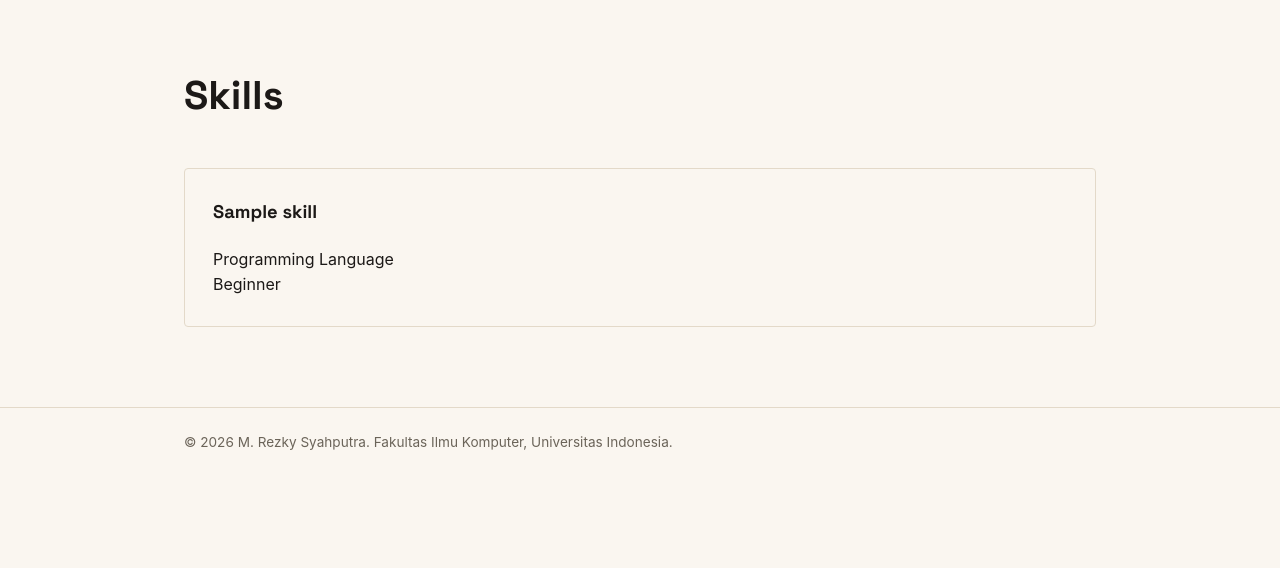
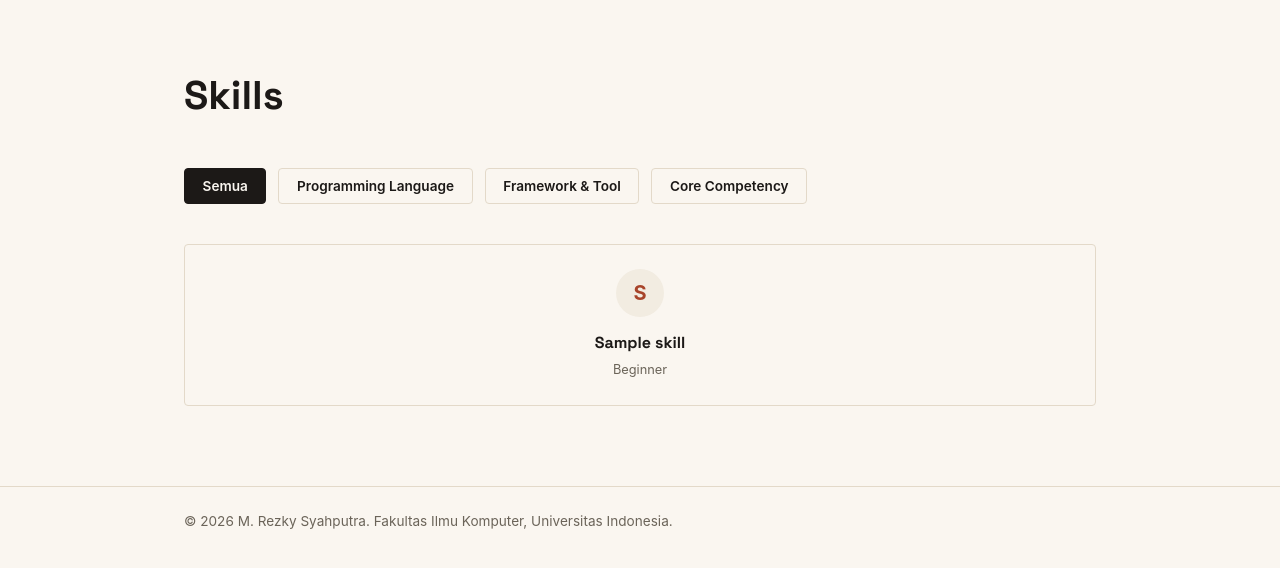
Before and after one commit to rezkyrise/myportofolio, a Django app: page /skill/ in a window 1280 px wide. Shown: the part 74-642 px from the top of the page. Run offline with Django 5.2, Linux system fonts and the light colour scheme; tables that the repository leaves empty hold one stand-in row (values such as "Sample post").

Commit message:
feat: add organization field and redesign experience/skill sections

```diff
--- a/main/models.py
+++ b/main/models.py
@@ -13,6 +13,7 @@ class Experience(models.Model):
 
     id = models.UUIDField(primary_key=True, default=uuid.uuid4, editable=False)
     title = models.CharField(max_length=255)
+    organization = models.CharField(max_length=255, blank=True, default="")
     description = models.TextField()
     category = models.CharField(max_length=20, choices=EXPERIENCE_CHOICES, default='full-time')
     thumbnail = models.URLField(blank=True, null=True)
--- a/main/views.py
+++ b/main/views.py
@@ -17,15 +17,44 @@ def show_main(request):
 
 
 def show_experience(request):
+    experiences = Experience.objects.all()
+    for experience in experiences:
+        experience.bullet_points = [
+            line.strip() for line in experience.description.split("\n") if line.strip()
+        ]
+
     context = {
         "name": "M. Rezky Syahputra",
-        "experience_list": Experience.objects.all(),
+        "experience_list": experiences,
     }
     return render(request, "experience.html", context)
 
+SKILL_ICON_MAP = {
+    "python": "python/python-original",
+    "java": "java/java-original",
+    "c++": "cplusplus/cplusplus-original",
+    "html5": "html5/html5-original",
+    "css3": "css3/css3-original",
+    "javascript": "javascript/javascript-original",
+    "django": "django/django-plain",
+    "git & github": "git/git-original",
+    "vs code": "vscode/vscode-original",
+    "sqlite & postgresql": "postgresql/postgresql-original",
+    "latex": "latex/latex-original",
+}
+
+
 def show_skill(request):
+    skills = Skill.objects.all()
+    for skill in skills:
+        slug = SKILL_ICON_MAP.get(skill.name.lower())
+        if slug:
+            skill.icon_url = f"https://cdn.jsdelivr.net/gh/devicons/devicon/icons/{slug}.svg"
+        else:
+            skill.icon_url = None
+
     context = {
         "name": "M. Rezky Syahputra",
-        "skill_list": Skill.objects.all(),
+        "skill_list": skills,
     }
     return render(request, "skill.html", context)
--- a/static/css/style.css
+++ b/static/css/style.css
@@ -327,21 +350,53 @@ button:focus-visible {
 }
 
 /* Skills section */
+/* Skills section */
 .skills-section {
     padding: 4rem 0 5rem;
 }
 
+.skill-filters {
+    display: flex;
+    flex-wrap: wrap;
+    gap: 0.75rem;
+    margin-bottom: 2.5rem;
+}
+
+.filter-btn {
+    font-family: inherit;
+    font-size: 0.85rem;
+    font-weight: 600;
+    color: var(--ink);
+    background-color: var(--paper);
+    border: 1px solid var(--line);
+    border-radius: var(--radius);
+    padding: 0.55rem 1.1rem;
+    cursor: pointer;
+    transition: background-color 0.2s ease, border-color 0.2s ease, color 0.2s ease;
+}
+
+.filter-btn:hover {
+    border-color: var(--accent);
+}
+
+.filter-btn.active {
+    background-color: var(--ink);
+    color: var(--paper);
+    border-color: var(--ink);
+}
+
 .skills-grid {
     display: grid;
-    grid-template-columns: repeat(auto-fit, minmax(260px, 1fr));
-    gap: 1.75rem;
+    grid-template-columns: repeat(auto-fit, minmax(200px, 1fr));
+    gap: 1.5rem;
 }
 
 .skill-card {
     background-color: var(--paper);
     border: 1px solid var(--line);
     border-radius: var(--radius);
-    padding: 1.75rem;
+    padding: 1.5rem;
+    text-align: center;
     transition: background-color 0.25s ease, border-color 0.25s ease, transform 0.25s ease, box-shadow 0.25s ease;
 }
 
@@ -352,50 +407,44 @@ button:focus-visible {
     box-shadow: 0 6px 16px rgba(0, 0, 0, 0.06);
 }
 
-.skill-icon {
-    font-size: 2.25rem;
-    margin-bottom: 0.85rem;
-    display: inline-block;
+.skill-logo {
+    width: 48px;
+    height: 48px;
+    object-fit: contain;
+    margin: 0 auto 0.85rem;
+    display: block;
     transition: transform 0.25s ease;
 }
 
-.skill-card:hover .skill-icon {
+.skill-card:hover .skill-logo,
+.skill-card:hover .skill-logo-fallback {
     transform: scale(1.1);
 }
 
-.skill-card h3 {
-    font-size: 1.15rem;
-    margin-bottom: 1.25rem;
-    color: var(--ink);
+.skill-logo-fallback {
+    width: 48px;
+    height: 48px;
+    margin: 0 auto 0.85rem;
+    display: flex;
+    align-items: center;
+    justify-content: center;
+    background-color: var(--paper-alt);
+    color: var(--accent-dark);
+    font-weight: 700;
+    font-size: 1.25rem;
+    border-radius: 50%;
+    transition: transform 0.25s ease;
 }
 
-.skill-tags {
-    list-style: none;
-    display: flex;
-    flex-wrap: wrap;
-    gap: 0.6rem;
+.skill-card h3 {
+    font-size: 1rem;
+    color: var(--ink);
+    margin-bottom: 0.25rem;
 }
 
-.skill-tags li {
-    font-size: 0.85rem;
-    font-weight: 600;
-    color: var(--ink);
-    background-color: var(--paper-alt);
-    border: 1px solid var(--line);
-    border-radius: var(--radius);
-    padding: 0.4rem 0.8rem;
-    transition: background-color 0.2s ease, border-color 0.2s ease, color 0.2s ease;
-}
-
-.skill-card:hover .skill-tags li {
-    background-color: var(--paper);
-    border-color: var(--line);
-}
-
-.skill-tags li:hover {
-    background-color: var(--ink) !important;
-    color: var(--paper) !important;
-    border-color: var(--ink) !important;
+.skill-proficiency {
+    font-size: 0.8rem;
+    color: var(--text-muted);
 }
 
 /* Footer */
--- a/templates/skill.html
+++ b/templates/skill.html
@@ -26,12 +26,23 @@
             <div class="container">
                 <h2 class="section-title">Skills</h2>
 
+                <div class="skill-filters">
+                    <button class="filter-btn active" data-filter="all">Semua</button>
+                    <button class="filter-btn" data-filter="language">Programming Language</button>
+                    <button class="filter-btn" data-filter="framework">Framework & Tool</button>
+                    <button class="filter-btn" data-filter="competency">Core Competency</button>
+                </div>
+
                 <div class="skills-grid">
                     {% for skill in skill_list %}
-                        <div class="skill-card">
+                        <div class="skill-card" data-category="{{ skill.category }}">
+                            {% if skill.icon_url %}
+                                <img src="{{ skill.icon_url }}" alt="{{ skill.name }}" class="skill-logo">
+                            {% else %}
+                                <div class="skill-logo-fallback">{{ skill.name|first }}</div>
+                            {% endif %}
                             <h3>{{ skill.name }}</h3>
-                            <p>{{ skill.get_category_display }}</p>
-                            <p>{{ skill.get_proficiency_display }}</p>
+                            <p class="skill-proficiency">{{ skill.get_proficiency_display }}</p>
                         </div>
                     {% empty %}
                         <p class="empty-state">
@@ -48,5 +59,29 @@
             <p>&copy; 2026 {{ name }}. Fakultas Ilmu Komputer, Universitas Indonesia.</p>
         </div>
     </footer>
+
+    <script>
+        const filterButtons = document.querySelectorAll(".filter-btn");
+        const skillCards = document.querySelectorAll(".skill-card");
+
+        filterButtons.forEach(function (button) {
+            button.addEventListener("click", function () {
+                filterButtons.forEach(function (btn) {
+                    btn.classList.remove("active");
+                });
+                button.classList.add("active");
+
+                const filter = button.dataset.filter;
+
+                skillCards.forEach(function (card) {
+                    if (filter === "all" || card.dataset.category === filter) {
+                        card.style.display = "";
+                    } else {
+                        card.style.display = "none";
+                    }
+                });
+            });
+        });
+    </script>
 </body>
 </html>
```
Also changed, not shown: other parts of static/css/style.css (+25 -2 lines), templates/experience.html (+9 -4 lines), main/migrations/0004_experience_organization.py (added).
